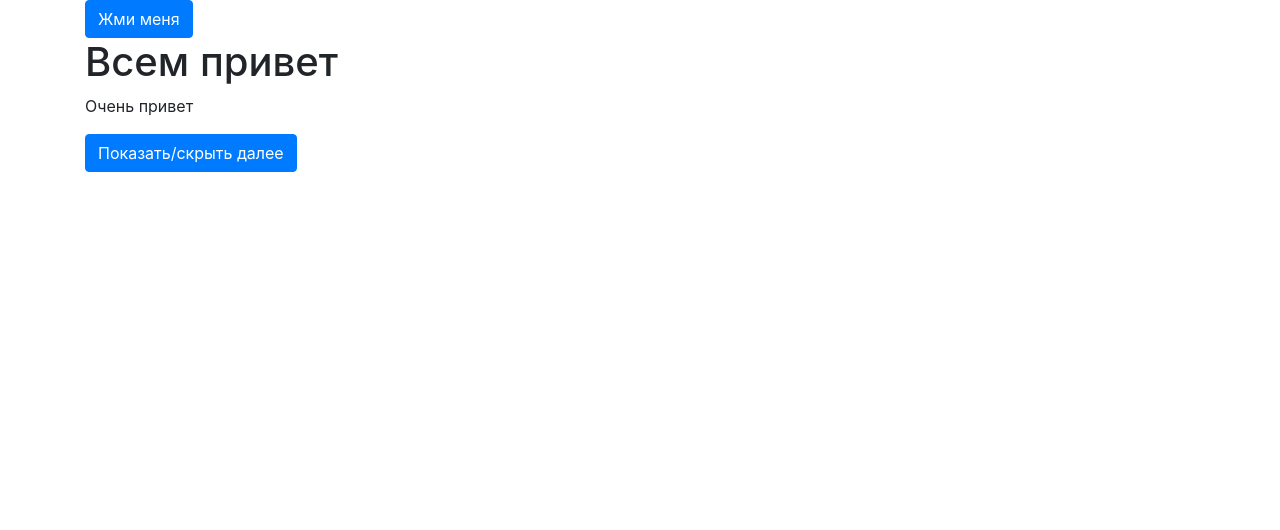
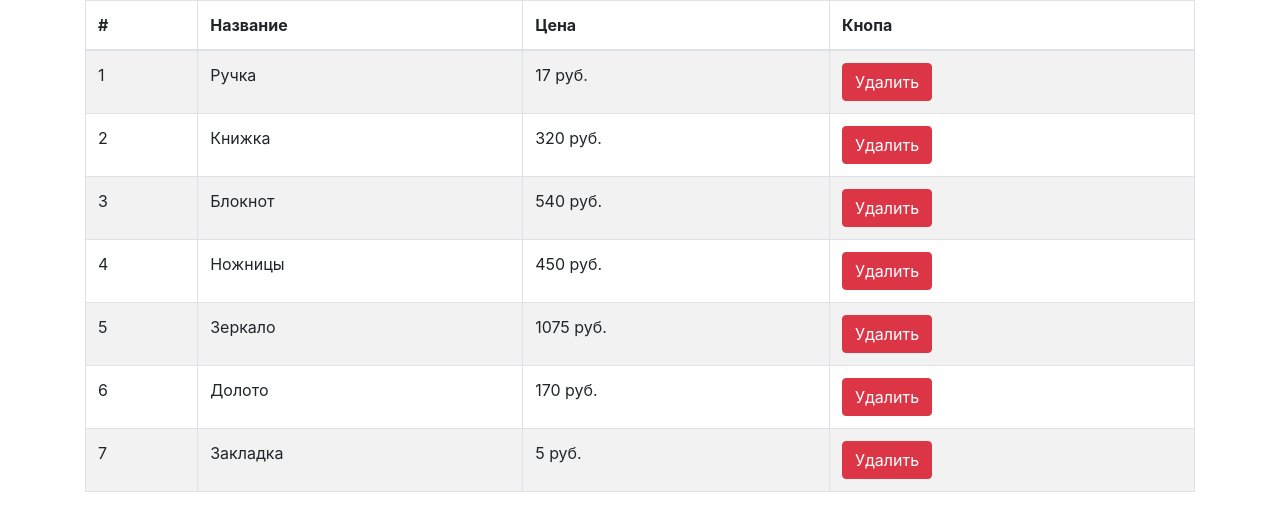
Before and after one commit to karelalex/react_hw6, a React (Create React App) app: page / in a window 1280 px wide. Shown: the top 530 px of the page. Built offline with nearby package versions, Linux system fonts and the light colour scheme.

Commit message:
Добавлено упражнение 4

```diff
--- a/src/App.js
+++ b/src/App.js
@@ -1,18 +1,13 @@
-import React from "react";
+import React from 'react';
 import 'bootstrap/dist/css/bootstrap.min.css';
 import './App.css';
-import {RecursiveButton, ShowHide} from './Ex3'
+import {ProductTable} from "./Ex4";
 
 function App() {
     return (
-        <>
             <div className="container">
-                <ShowHide/>
+                <ProductTable />
             </div>
-            <div className="container">
-                <RecursiveButton />
-            </div>
-        </>
     );
 }
 
--- /dev/null
+++ b/src/Ex4.jsx
@@ -0,0 +1,52 @@
+import React from 'react'
+import {Button, Table} from "react-bootstrap";
+
+export class ProductTable extends React.Component {
+    state = {
+        products: []
+    }
+
+    componentDidMount() {
+        this.setState({
+            products: [
+                {id: 1, name: 'Ручка', price: 17},
+                {id: 2, name: 'Книжка', price: 320},
+                {id: 3, name: 'Блокнот', price: 540},
+                {id: 4, name: 'Ножницы', price: 450},
+                {id: 5, name: 'Зеркало', price: 1075},
+                {id: 6, name: 'Долото', price: 170},
+                {id: 7, name: 'Закладка', price: 5}
+            ]
+        })
+    }
+
+    deleteHandler = (id) => this.setState(
+        ({products}) => ({
+            products: products.filter((item) => item.id !== id)
+        })
+    )
+
+    render() {
+        const {products} = this.state
+        return (
+            <Table striped bordered hover>
+                <thead>
+                <tr>
+                    <th>#</th>
+                    <th>Название</th>
+                    <th>Цена</th>
+                    <th>Кнопа</th>
+                </tr>
+                </thead>
+                <tbody>
+                {products.map(({id, name, price}) => (<tr key={id}>
+                    <td>{id}</td>
+                    <td>{name}</td>
+                    <td>{price} руб.</td>
+                    <td><Button variant={'danger'} onClick={() => this.deleteHandler(id)}>Удалить</Button></td>
+                </tr>))}
+                </tbody>
+            </Table>
+        )
+    }
+}
```
